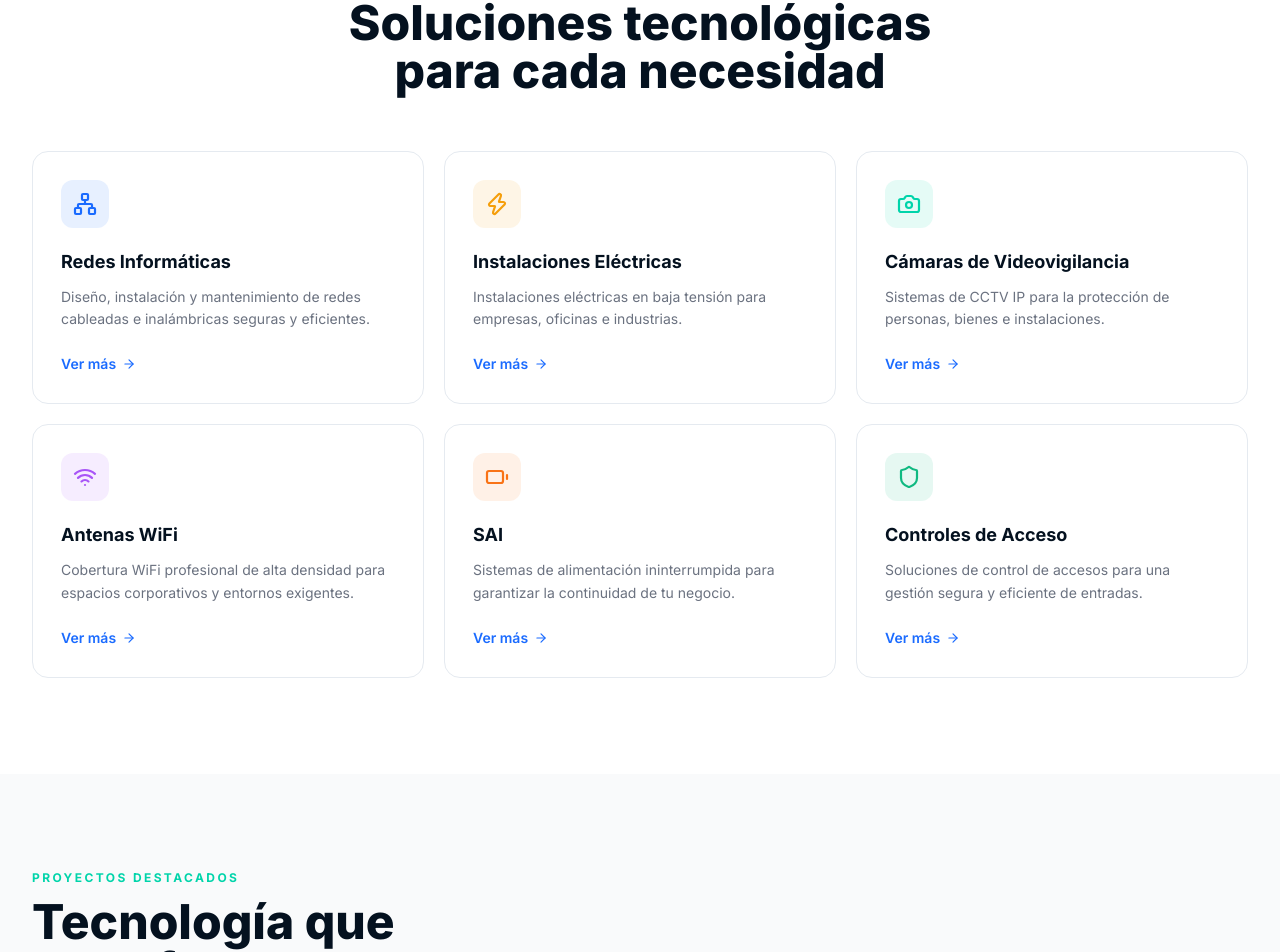
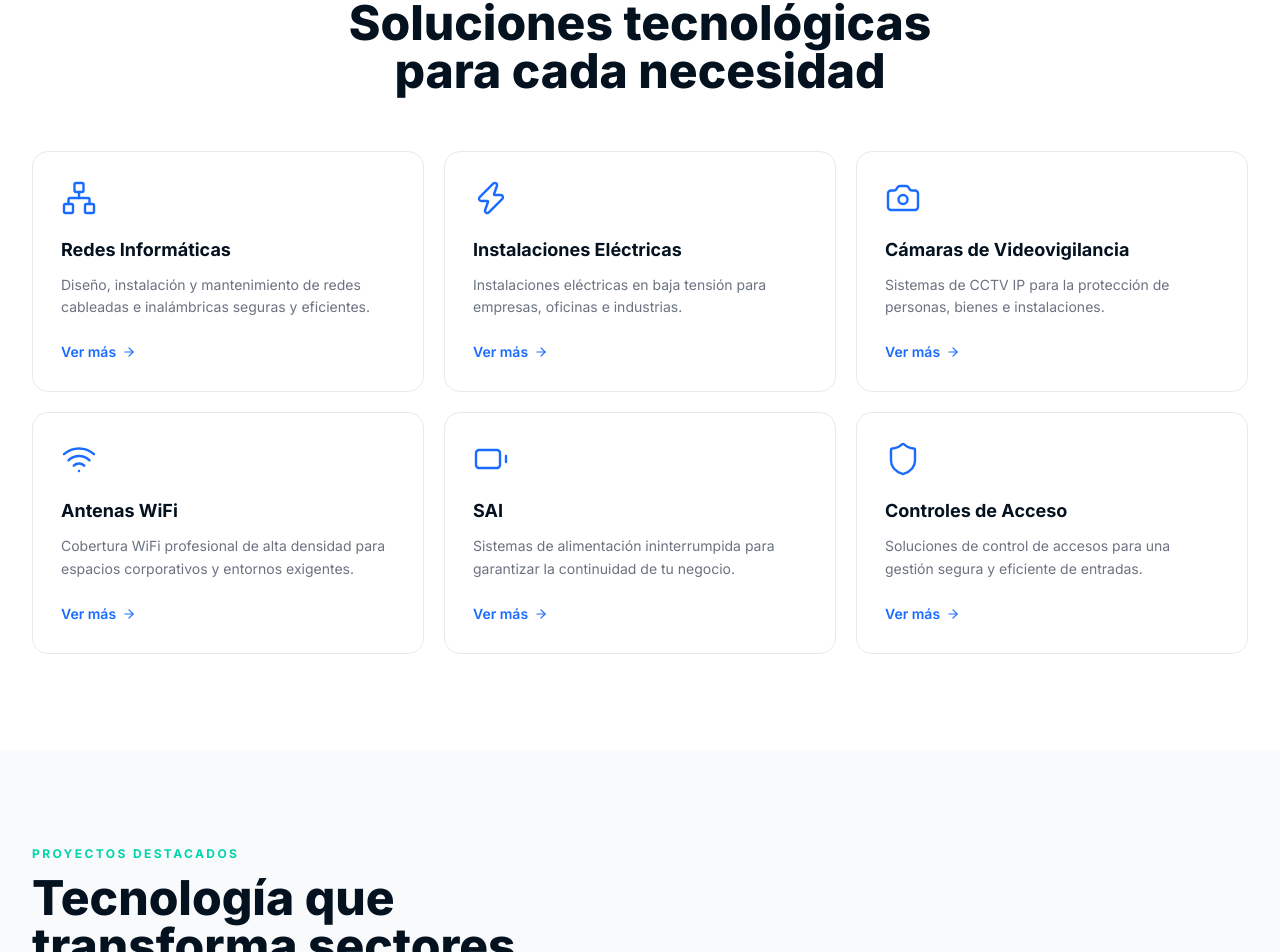
Before and after one commit to creativedesignseo/frecoin-web, a React (Vite) app: page / in a window 1280 px wide. Shown: the part 1096-2048 px from the top of the page. Built offline with nearby package versions, Linux system fonts and the light colour scheme.

Commit message:
style: iconos servicios sin fondo, color único azul brand, stroke fino

```diff
--- a/src/components/Services.tsx
+++ b/src/components/Services.tsx
@@ -6,43 +6,31 @@ const services = [
     icon: Network,
     title: 'Redes Informáticas',
     desc: 'Diseño, instalación y mantenimiento de redes cableadas e inalámbricas seguras y eficientes.',
-    color: 'text-brand-blue',
-    bg: 'bg-brand-blue/10',
   },
   {
     icon: Zap,
     title: 'Instalaciones Eléctricas',
     desc: 'Instalaciones eléctricas en baja tensión para empresas, oficinas e industrias.',
-    color: 'text-amber-500',
-    bg: 'bg-amber-500/10',
   },
   {
     icon: Camera,
     title: 'Cámaras de Videovigilancia',
     desc: 'Sistemas de CCTV IP para la protección de personas, bienes e instalaciones.',
-    color: 'text-brand-teal',
-    bg: 'bg-brand-teal/10',
   },
   {
     icon: Wifi,
     title: 'Antenas WiFi',
     desc: 'Cobertura WiFi profesional de alta densidad para espacios corporativos y entornos exigentes.',
-    color: 'text-purple-500',
-    bg: 'bg-purple-500/10',
   },
   {
     icon: Battery,
     title: 'SAI',
     desc: 'Sistemas de alimentación ininterrumpida para garantizar la continuidad de tu negocio.',
-    color: 'text-orange-500',
-    bg: 'bg-orange-500/10',
   },
   {
     icon: Shield,
     title: 'Controles de Acceso',
     desc: 'Soluciones de control de accesos para una gestión segura y eficiente de entradas.',
-    color: 'text-emerald-500',
-    bg: 'bg-emerald-500/10',
   },
 ]
 
@@ -89,9 +77,7 @@ export default function Services() {
               variants={item}
               className="card-light rounded-2xl p-7 group cursor-pointer"
             >
-              <div className={`w-12 h-12 ${s.bg} rounded-xl flex items-center justify-center mb-5`}>
-                <s.icon className={`${s.color} w-6 h-6`} strokeWidth={2.2} />
-              </div>
+              <s.icon className="text-brand-blue w-9 h-9 mb-5" strokeWidth={1.6} />
               <h3 className="text-navy-900 font-bold text-lg mb-2.5">{s.title}</h3>
               <p className="text-gray-500 text-sm leading-relaxed mb-5">{s.desc}</p>
               <span className="inline-flex items-center gap-1.5 text-brand-blue text-sm font-semibold group-hover:gap-3 transition-all duration-200">
```
